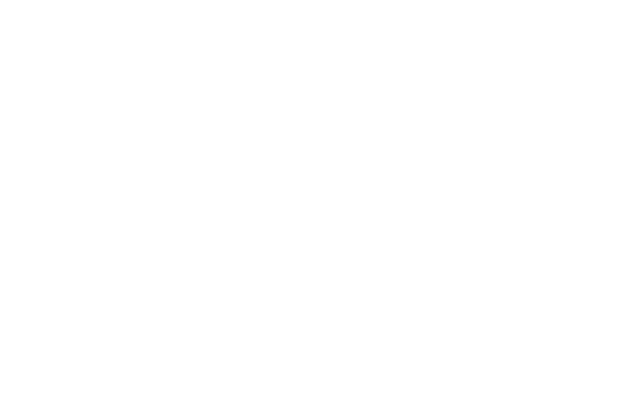
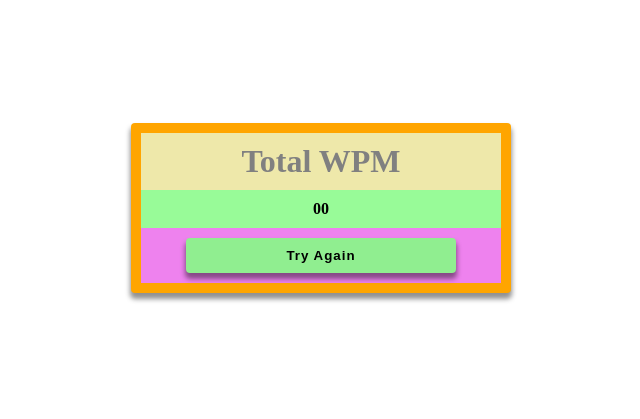
Before and after one commit to sllujaan/typing-test-javascript, a plain HTML site: page typingTest-finish-modules/typingTest-finish.html in a window 1280 px wide. Shown: the whole page, without its empty margins (319-959 px from the left). Drawn offline with Linux system fonts and the light colour scheme.

Commit message:
big fixes

```diff
--- a/typingTest-finish-modules/typingTest-finish.css
+++ b/typingTest-finish-modules/typingTest-finish.css
@@ -0,0 +1,53 @@
+body{
+    display: flex;
+    justify-content: center;
+    align-items: center;
+    min-height: 50vh;
+}
+
+.socre-container {
+    background-color: orange;
+    text-align: center;
+    padding: 10px;
+    -webkit-box-shadow: 0px 5px 5px 1px rgba(0,0,0,0.43);
+    -moz-box-shadow: 0px 5px 5px 1px rgba(0,0,0,0.43);
+    box-shadow: 0px 5px 5px 1px rgba(0,0,0,0.43);
+    border-radius: 4px;
+}
+
+.score-title{
+    background-color: palegoldenrod;
+    padding: 10px 100px;
+    font-weight: bolder;
+    font-size: xx-large;
+    color: gray;
+}
+
+.score-board {
+    background-color: palegreen;
+    padding: 10px 100px;
+    font-weight: bold;
+}
+
+.repeat {
+    padding: 10px;
+    background-color: violet;
+}
+
+button {
+    padding: 10px 100px;
+    border: none;
+    background-color: lightgreen;
+    transition: all .5s;
+    font-weight: bold;
+    border-radius: 4px;
+    letter-spacing: 1px;
+    -webkit-box-shadow: 0px 5px 5px 1px rgba(0,0,0,0.43);
+    -moz-box-shadow: 0px 5px 5px 1px rgba(0,0,0,0.43);
+    box-shadow: 0px 5px 5px 1px rgba(0,0,0,0.43);
+}
+
+button:hover {
+    transform: scale(1.05);
+    cursor: pointer;
+}
--- a/typingTest-finish-modules/typingTest-finish.html
+++ b/typingTest-finish-modules/typingTest-finish.html
@@ -0,0 +1,19 @@
+<!DOCTYPE html>
+<html lang="en">
+<head>
+    <meta charset="UTF-8">
+    <meta name="viewport" content="width=device-width, initial-scale=1.0">
+    <link rel="stylesheet" href="./typingTest-finish.css">
+    <script src="./typingTest-finish.js"></script>
+    <title>Finish</title>
+</head>
+<body>
+    <div class="socre-container">
+        <div class="score-title">Total WPM</div>
+        <div class="score-board">00</div>
+        <div class="repeat">
+            <button onclick="window.location = `../typingTest-start-modules/typingTest-start.html`">Try Again</button>
+        </div>
+    </div>
+</body>
+</html>
--- a/typingTest-start-modules/typingTest-start.css
+++ b/typingTest-start-modules/typingTest-start.css
@@ -2,9 +2,8 @@
 body {
     display: flex;
     justify-content: center;
-    flex-wrap: wrap;
     align-items: center;
-    flex-direction: row;
+    min-height: 50vh;
 }
 
 .start-container{
--- a/typingTest-typing-modules/timer.js
+++ b/typingTest-typing-modules/timer.js
@@ -49,7 +49,7 @@ export function setCountDown(min, sec, callback) {
 
         }
 
-    }, 1000);
+    }, 10);
 
 }
 //------------------------------------
```
Also changed, not shown: typingTest-typing-modules/typingTest-typing.js (+23 -9 lines).
